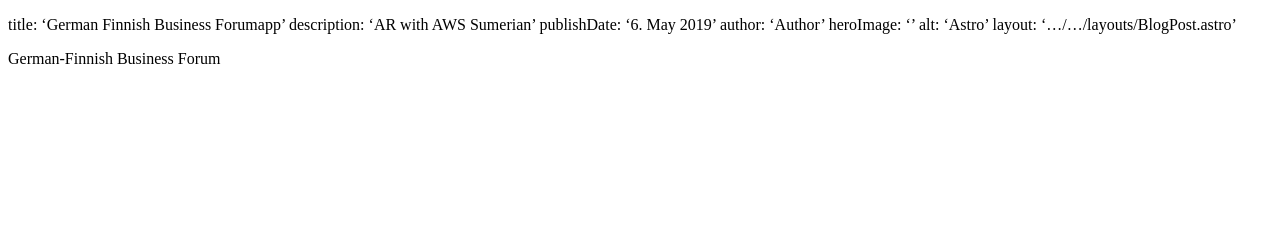
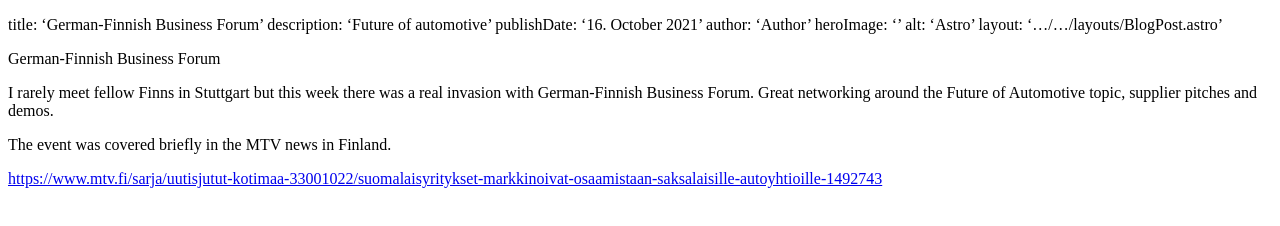
Before and after one commit to jounile/jounileino.com, an Astro site: page /posts/16-10-2021-german-finnish-business-forum in a window 1280 px wide. Built offline with nearby package versions, Linux system fonts and the light colour scheme; Astro itself is replaced by a stand-in of ours.

Commit message:
Update 16-10-2021-german-finnish-business-forum.md

```diff
--- a/src/pages/posts/16-10-2021-german-finnish-business-forum.md
+++ b/src/pages/posts/16-10-2021-german-finnish-business-forum.md
@@ -1,3 +1,11 @@
-title: 'German Finnish Business Forumapp' description: 'AR with AWS Sumerian' publishDate: '6. May 2019' author: 'Author' heroImage: '' alt: 'Astro' layout: '../../layouts/BlogPost.astro'
+title: 'German-Finnish Business Forum' description: 'Future of automotive' publishDate: '16. October 2021' author: 'Author' heroImage: '' alt: 'Astro' layout: '../../layouts/BlogPost.astro'
 
 German-Finnish Business Forum
+
+I rarely meet fellow Finns in Stuttgart but this week there was a real invasion with German-Finnish Business Forum. Great networking around the Future of Automotive topic, supplier pitches and demos.
+
+
+
+The event was covered briefly in the MTV news in Finland.
+
+https://www.mtv.fi/sarja/uutisjutut-kotimaa-33001022/suomalaisyritykset-markkinoivat-osaamistaan-saksalaisille-autoyhtioille-1492743
```
